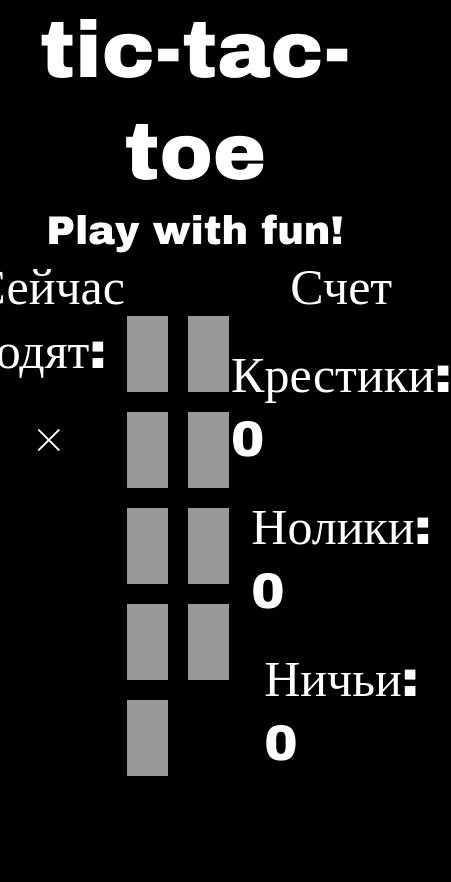
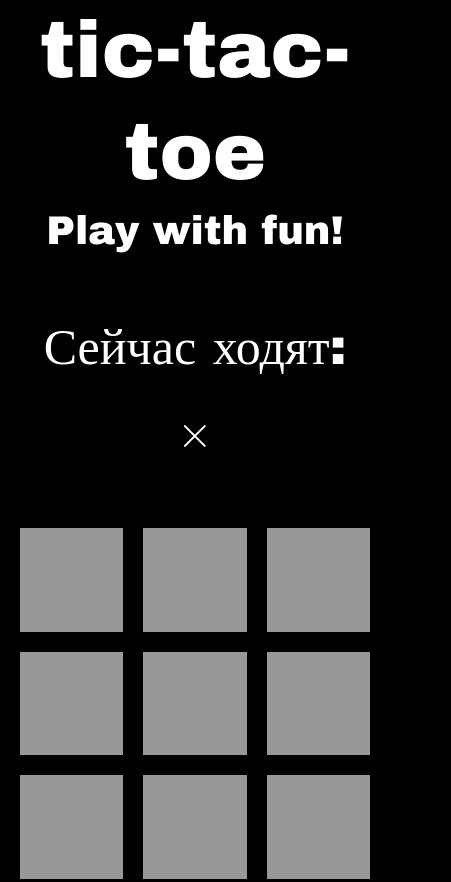
Before and after one commit to nik0504030201/tic-tac-toe, a plain HTML site: page index.html in a window 390 px wide. Shown: the top 882 px of the page, 451 px wide, since content can reach past the window. Before the commit the page ends 844 px from the top, so only its background shows below. Drawn offline with nearby package versions, Linux system fonts and the light colour scheme.

Commit message:
1.0 (mobile adaptive)

```diff
--- a/css/_game.scss
+++ b/css/_game.scss
@@ -1,7 +1,16 @@
 .game {
+
+  @include mobile {
+    display: flex;
+    flex-direction: column;
+    align-items: center;
+  }
   display: flex;
   margin: 0;
   &__results {
+    @include mobile {
+      width: 100%;
+    }
     width: 25%;
     font-size: 50px;
     display: flex;
@@ -9,6 +18,11 @@
     align-items: center;
   }
   &__queue {
+    @include mobile {
+      width: 100%;
+      margin-top: 60px;
+      text-align: center;
+    }
     width: 25%;
     font-size: 50px;
     display: flex;
@@ -17,6 +31,15 @@
   }
 }
 .container {
+
+  @include mobile {
+    margin-top: 60px;
+    margin-bottom: 60px;
+    display: grid;
+    grid-template-columns: 1fr 1fr 1fr;
+    width: 90%;
+    justify-items: center;
+  }
   margin-top: 60px;
   display: flex;
   flex-wrap: wrap;
@@ -29,6 +52,10 @@
     display: flex;
     justify-content: center;
     align-items: center;
+
+    @include mobile {
+      width: 100%;
+    }
   }
   &__area:after {
     content: "";
--- /dev/null
+++ b/css/_media.scss
@@ -0,0 +1,73 @@
+$desktop-above: 1281px;
+$desktop: 1280px;
+
+$tablet-above: 1024px;
+$tablet: 1023px;
+
+$mobile-above: 768px;
+$mobile: 767px;
+
+$mobile-s-above: 481px;
+$mobile-s: 480px;
+
+@mixin desktop-above {
+  @media (min-width: $desktop-above) {
+    @content;
+  }
+}
+
+@mixin desktop {
+  @media (max-width: $desktop) {
+    @content;
+  }
+}
+
+@mixin tablet-above {
+  @media (min-width: $tablet-above) {
+    @content;
+  }
+}
+
+@mixin tablet {
+  @media (max-width: $tablet) {
+    @content;
+  }
+}
+
+@mixin mobile-above {
+  @media (min-width: $mobile-above) {
+    @content;
+  }
+}
+
+@mixin mobile {
+  @media (max-width: $mobile) {
+    @content;
+  }
+}
+
+@mixin mobile-s-above {
+  @media (min-width: $mobile-s-above) {
+    @content;
+  }
+}
+
+@mixin mobile-s {
+  @media (max-width: $mobile-s) {
+    @content;
+  }
+}
+
+@mixin hover {
+  @media (hover: hover) {
+    &:hover {
+      @content;
+    }
+  }
+
+  @media (hover: none) {
+    &:active {
+      @content;
+    }
+  }
+}
--- a/css/style.scss
+++ b/css/style.scss
@@ -1,3 +1,3 @@
-@import 'normalize', 'variables', 'utils', 'globals';
+@import 'normalize', 'variables', 'utils', 'globals', 'media';
 @import 'header';
 @import 'game';
--- a/js/index.js
+++ b/js/index.js
@@ -209,7 +209,7 @@ containerNode.addEventListener("click", function (evt){
         }
         queue = 0
         tiesNode++
-        document.querySelector(`#ties`).innerHTML = `Ничьи: ${tiesNode}`
+        document.querySelector(`#ties`).innerHTML = `Ничьи: <br>${tiesNode}`
     }
     queueShow(queue)
  })
```
Also changed, not shown: css/style.css, 1 other file.
